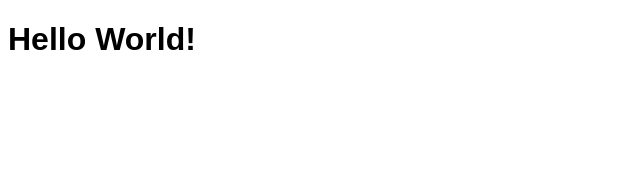
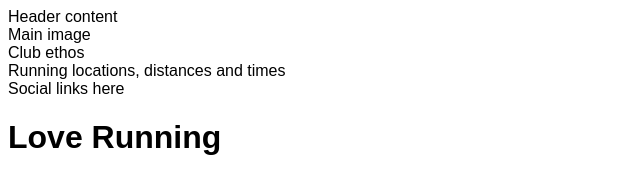
Before and after one commit to CodeConnoisseur74/love-running, a plain HTML site: page index.html in a window 1280 px wide. Shown: the whole page, without its empty margins (0-640 px from the left). Drawn offline with Linux system fonts and the light colour scheme.

Commit message:
Add core structure for home page

```diff
--- a/index.html
+++ b/index.html
@@ -11,7 +11,19 @@
     <title>Love Running</title>
 </head>
 <body>
-
+    <header>Header content</header>
+    <section>
+        Main image
+    </section>
+    <section>
+        Club ethos
+    </section>
+    <section>
+        Running locations, distances and times
+    </section>
+    <footer>
+        Social links here
+    </footer>
 </body>
-<h1>Hello World!</h1>
+<h1>Love Running</h1>
 </html>
```
